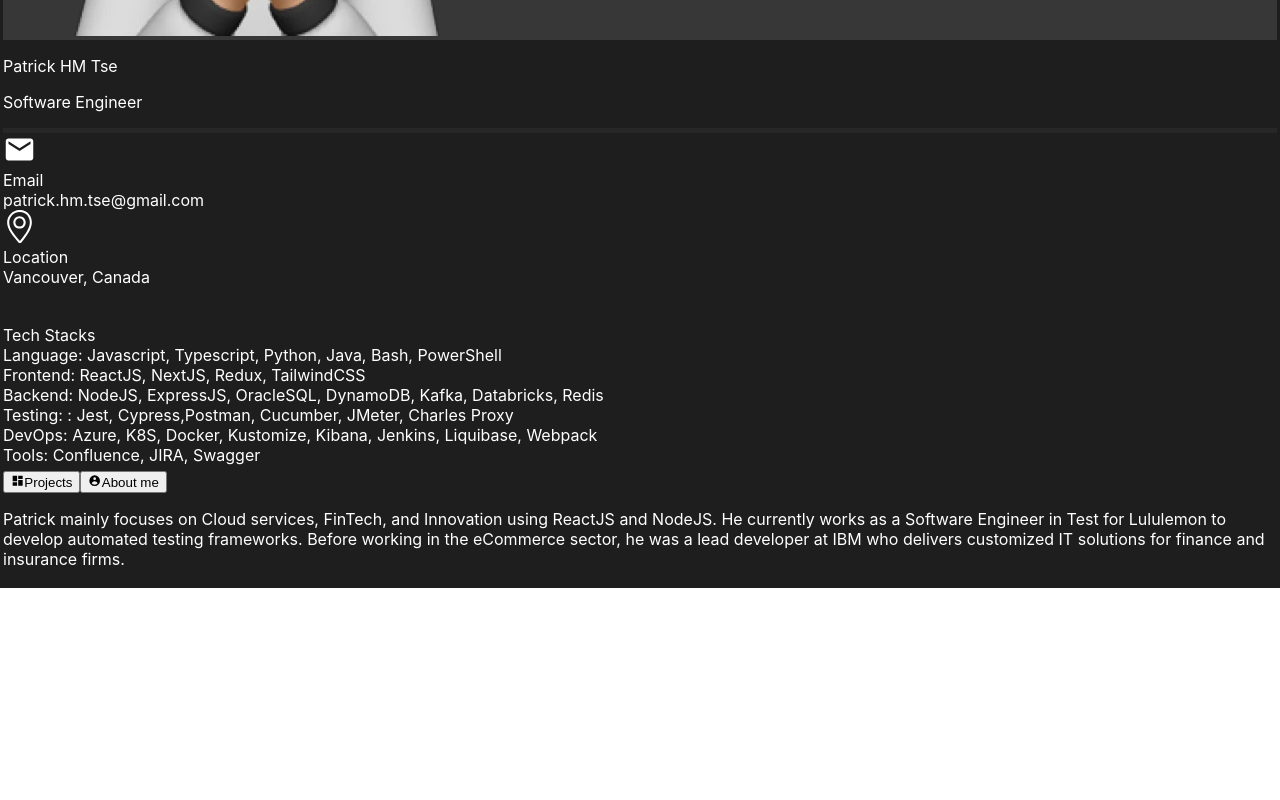
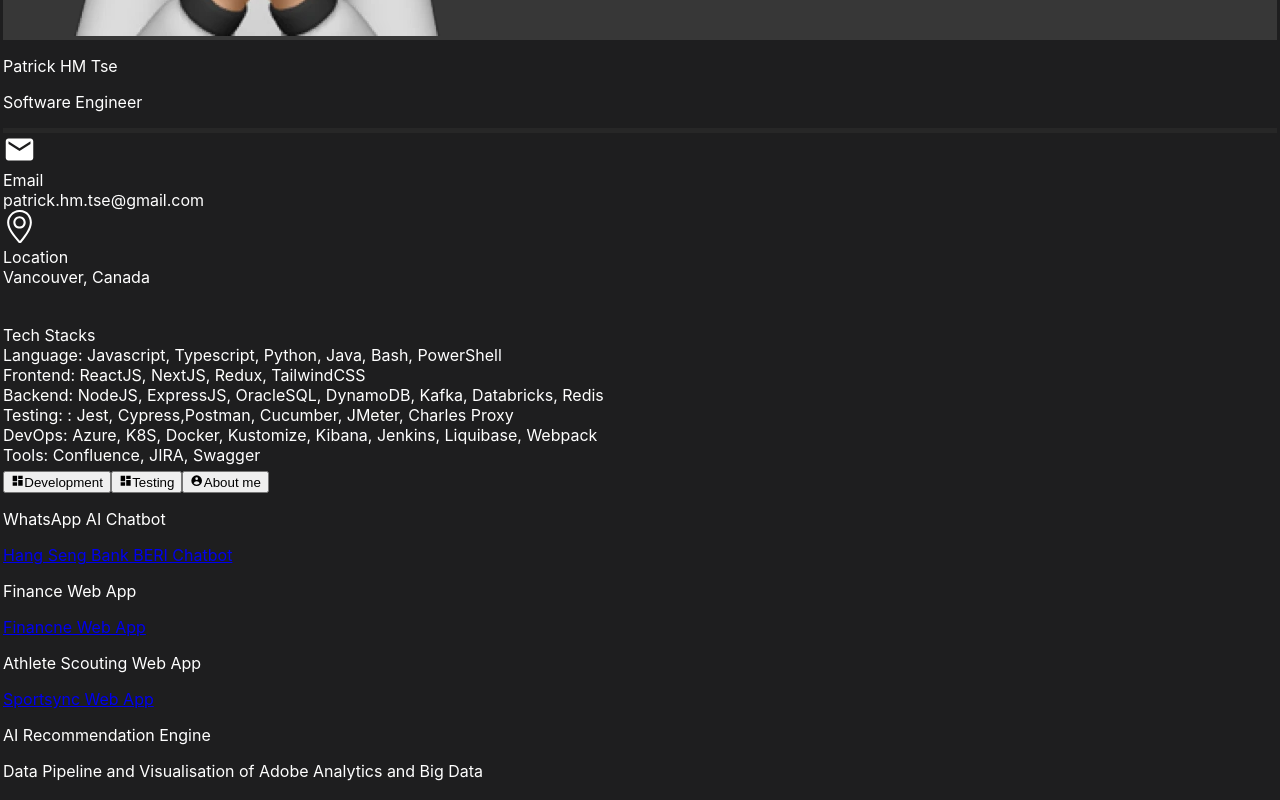
Before and after one commit to thminggg/homepage, a React (Create React App) app: page / in a window 1280 px wide. Shown: the part 479-1279 px from the top of the page. Before the commit the page ends 1067 px from the top, so only its background shows below. Built offline with nearby package versions, Linux system fonts and the light colour scheme; some icons are missing.

Commit message:
feat: add project details

```diff
--- a/src/App.css
+++ b/src/App.css
@@ -4,7 +4,5 @@
 
 .main {
   background-color: #111111;
-  justify-content: space-evenly;
   color: white;
-  flex-wrap: wrap;
 }
--- a/src/App.js
+++ b/src/App.js
@@ -5,7 +5,7 @@ import Project from "./components/Project/Project";
 function App() {
   return (
     <div className="app">
-      <div className="main flex flex-row flex-wrap max-sm:gap-3 gap-3 p-6 min-h-screen">
+      <div className="main flex flex-wrap max-sm:gap-3 gap-3 p-6 min-h-screen">
         <PersonalInfo />
         <Project />
       </div>
--- /dev/null
+++ b/src/components/Card/Card.jsx
@@ -0,0 +1,27 @@
+export default function Card({ links, title, highlights }) {
+  return (
+    <div
+      href="#"
+      target="_blank"
+      rel="noreferrer"
+      className="max-md:w-full w-60 p-6 bg-white border border-gray-200 rounded-lg shadow hover:bg-gray-100 dark:bg-gray-800 dark:border-gray-700 dark:hover:bg-gray-700"
+    >
+      <p className="mb-2 text-2xl font-bold tracking-tight text-gray-900 dark:text-white">
+        {title}
+      </p>
+      <div className="font-normal text-gray-700 dark:text-gray-400">
+        {links.map((link) => (
+          <a
+            href={link.url}
+            target="_blank"
+            rel="noreferrer"
+            className="text-blue-600"
+          >
+            <div>{link.title}</div>
+          </a>
+        ))}
+        {highlights}
+      </div>
+    </div>
+  );
+}
--- a/src/components/Project/Project.jsx
+++ b/src/components/Project/Project.jsx
@@ -2,17 +2,105 @@ import { Tabs } from "flowbite-react";
 import { HiUserCircle } from "react-icons/hi";
 import { MdDashboard } from "react-icons/md";
 import "./Project.css";
+import Card from "../Card/Card";
+
+const devs = [
+  {
+    links: [
+      {
+        url: "https://www.hangseng.com/en-hk/business/banking-digitally/online-services-beri-whatsapp/",
+        title: "Hang Seng Bank BERI Chatbot",
+      },
+    ],
+    title: "WhatsApp AI Chatbot",
+    highlights: "",
+  },
+  {
+    links: [
+      {
+        url: "https://www.ufinancehk.co/",
+        title: "Financne Web App",
+      },
+    ],
+    title: "Finance Web App",
+    highlights: "",
+  },
+  {
+    links: [
+      {
+        url: "https://www.sportsync.com/",
+        title: "Sportsync Web App",
+      },
+    ],
+    title: "Athlete Scouting Web App",
+    highlights: "",
+  },
+  {
+    links: [],
+    title: "AI Recommendation Engine",
+    highlights: "",
+  },
+  {
+    links: [],
+    title: "Data Pipeline and Visualisation of Adobe Analytics and Big Data",
+    highlights: "",
+  },
+];
+
+const tests = [
+  {
+    links: [
+      {
+        url: "https://play.google.com/store/apps/details?id=tw.hsbc.hsbctaiwan&hl=en_CA&gl=US",
+        title: "Taiwan",
+      },
+      {
+        url: "https://play.google.com/store/search?q=hsbc%20malaysia&c=apps&hl=en_CA&gl=US",
+        title: "Malaysia",
+      },
+      {
+        url: "https://play.google.com/store/search?q=hsbc%20vietnam&c=apps&hl=en_CA&gl=US",
+        title: "Vietnam",
+      },
+    ],
+    title: "Mobile Banking Apps",
+    highlights: "",
+  },
+  {
+    links: [
+      {
+        url: "https://www.hsbc.co.nz/",
+        title: "New Zealand",
+      },
+      {
+        url: "https://www.hsbc.com.vn/en-vn/",
+        title: "Vietnam",
+      },
+    ],
+    title: "Internet Banking",
+    highlights: "",
+  },
+];
 
 export default function Project() {
   return (
     <div className="projects flex grow max-lg:w-full w-7/12 p-3 rounded-xl text-start">
-      <Tabs aria-label="Default tabs" style="default">
-        <Tabs.Item title="Projects" icon={MdDashboard}>
-          . Clicking another tab will toggle the visibility of this one for the
-          next. The tab JavaScript swaps classes to control the content
-          visibility and styling.
+      <Tabs>
+        <Tabs.Item active title="Development" icon={MdDashboard}>
+          <div className="flex flex-wrap gap-3">
+            {devs.map(({ links, title }) => (
+              <Card links={links} title={title} />
+            ))}
+          </div>
         </Tabs.Item>
-        <Tabs.Item active title="About me" icon={HiUserCircle}>
+        <Tabs.Item title="Testing" icon={MdDashboard}>
+          <div className="flex flex-wrap gap-3">
+            {tests.map(({ links, title }) => (
+              <Card links={links} title={title} />
+            ))}
+          </div>
+        </Tabs.Item>
+        <Tabs.Item title="About me" icon={HiUserCircle}>
           <p className="leading-loose">
             Patrick mainly focuses on Cloud services, FinTech, and Innovation
             using ReactJS and NodeJS. He currently works as a Software Engineer
```
